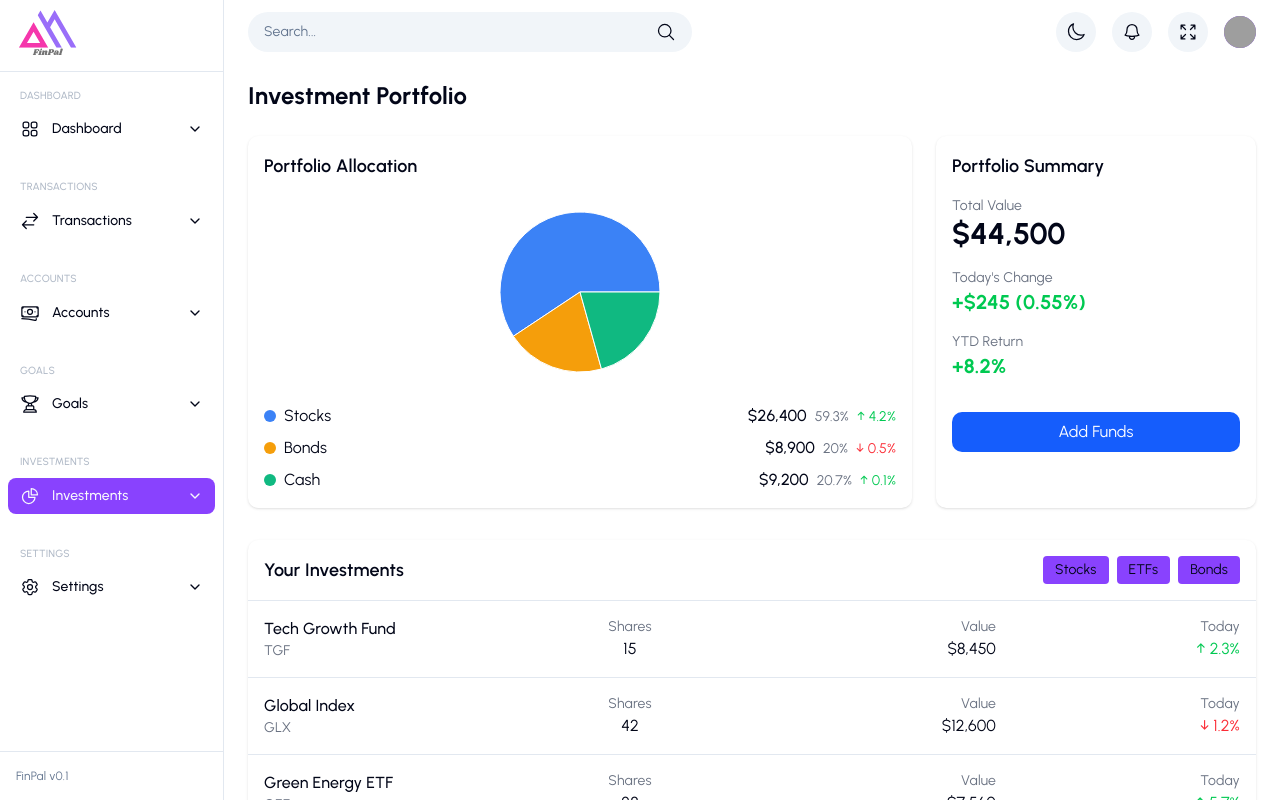
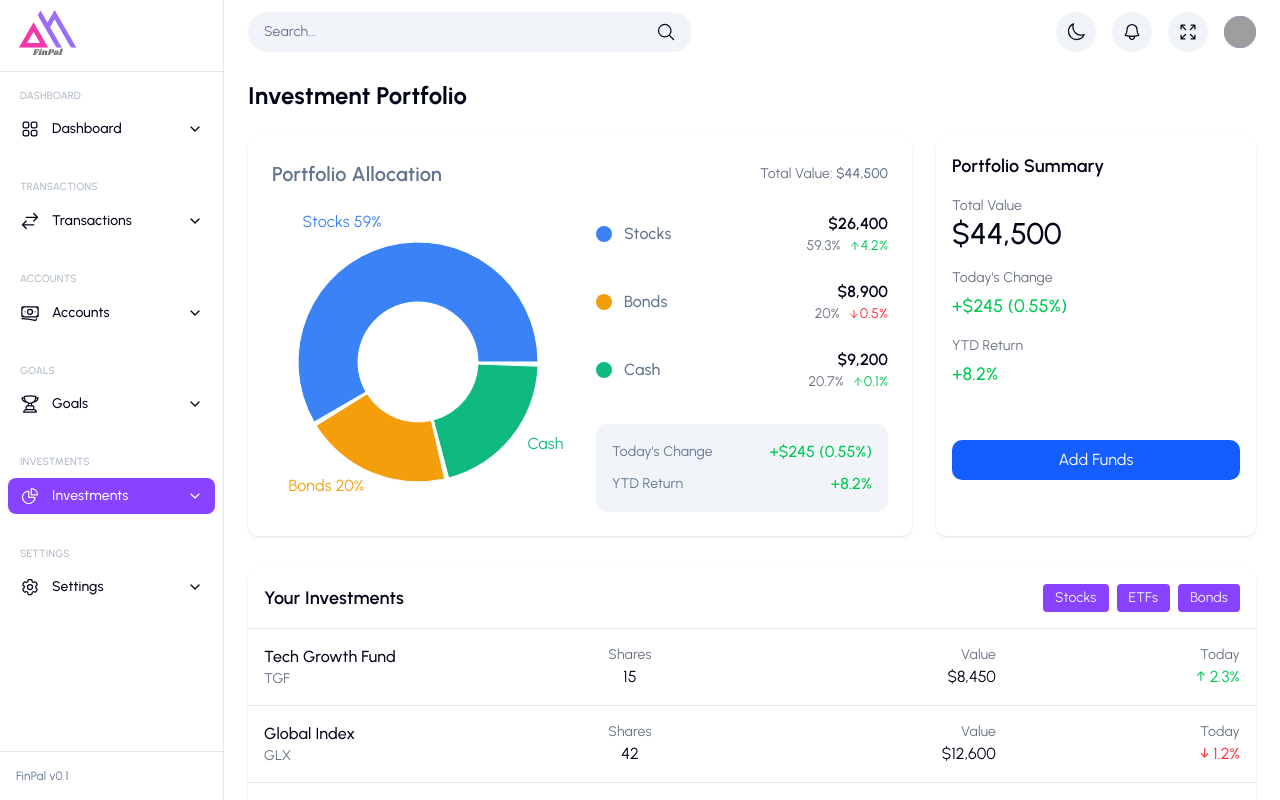
Before and after one commit to VictoryOmowumi/fobework-assessment, a React (Vite) app: page /investments in a window 1280 px wide. Shown: the top 800 px of the page. Built offline with nearby package versions, Linux system fonts and the light colour scheme; grey boxes are pictures that could not be loaded.

Commit message:
Updates the loader component to use the new design system

```diff
--- a/src/App.tsx
+++ b/src/App.tsx
@@ -1,6 +1,7 @@
 import {lazy, Suspense} from 'react'
 import { BrowserRouter as Router, Routes, Route } from 'react-router-dom'
 import MainLayout from './components/layout/MainLayout'
+import Loader from './components/layout/Loader'
 
 const Dashboard = lazy(() => import('./pages/Dashboard'))
 const Accounts = lazy(() => import('./pages/Accounts'))
@@ -13,7 +14,8 @@ const App = () => {
   return (
     <Router>
       <MainLayout>
-        <Suspense fallback={<div>Loading...</div>}>
+        <Suspense fallback={<Loader />}>
+          {/* Main Routes */}
           <Routes>
             <Route path="/" element={<Dashboard />} />
             <Route path="/accounts" element={<Accounts />} />
--- a/src/components/layout/Loader.tsx
+++ b/src/components/layout/Loader.tsx
@@ -1,8 +1,24 @@
-
 const Loader = () => {
   return (
-    <div>Loader</div>
-  )
-}
+    <div className="fixed inset-0 bg-accent bg-opacity-80 flex items-center justify-center z-50">
+      <div className="text-center">
+        {/* Animated spinner */}
+        <div className="relative w-20 h-20 mx-auto mb-4">
+          <div className="absolute inset-0 rounded-full border-4 border-t-indigo-500 border-r-indigo-300 border-b-indigo-500 border-l-indigo-300 animate-spin"></div>
+          <div className="absolute inset-2 rounded-full border-4 border-t-indigo-400 border-r-indigo-200 border-b-indigo-400 border-l-indigo-200 animate-spin animation-delay-200"></div>
+          <div className="absolute inset-4 rounded-full border-4 border-t-indigo-300 border-r-indigo-100 border-b-indigo-300 border-l-indigo-100 animate-spin animation-delay-400"></div>
+        </div>
 
-export default Loader
+        {/* Optional loading text */}
+        <p className="text-gray-600 font-medium">Loading your financial data...</p>
+
+        {/* Optional progress bar */}
+        <div className="w-48 h-1.5 bg-card rounded-full overflow-hidden mt-4 mx-auto">
+          <div className="h-full bg-indigo-500 animate-progress"></div>
+        </div>
+      </div>
+    </div>
+  );
+};
+
+export default Loader;
--- a/src/index.css
+++ b/src/index.css
@@ -262,3 +262,27 @@ input:focus, select:focus, textarea:focus {
   background: #1e2939 !important;
   border: none !important;
 }
+@keyframes spin {
+  to { transform: rotate(360deg); }
+}
+
+@keyframes progress {
+  0% { width: 0%; }
+  100% { width: 100%; }
+}
+
+.animate-spin {
+  animation: spin 1.5s linear infinite;
+}
+
+.animation-delay-200 {
+  animation-delay: 0.2s;
+}
+
+.animation-delay-400 {
+  animation-delay: 0.4s;
+}
+
+.animate-progress {
+  animation: progress 2s ease-in-out infinite;
+}
--- a/src/pages/Investments/index.tsx
+++ b/src/pages/Investments/index.tsx
@@ -1,90 +1,201 @@
-
-import { PieChart, Pie, Cell, ResponsiveContainer, Tooltip} from 'recharts';
-
-
+import { PieChart, Pie, Cell, ResponsiveContainer, Tooltip } from "recharts";
+import { ArrowUp, ArrowDown } from "lucide-react";
 const Investments = () => {
   // Dummy data
   const portfolio = {
     totalValue: 44500,
     allocation: [
-      { name: 'Stocks', value: 26400, percentage: 59.3, change: 4.2 },
-      { name: 'Bonds', value: 8900, percentage: 20.0, change: -0.5 },
-      { name: 'Cash', value: 9200, percentage: 20.7, change: 0.1 },
+      { name: "Stocks", value: 26400, percentage: 59.3, change: 4.2 },
+      { name: "Bonds", value: 8900, percentage: 20.0, change: -0.5 },
+      { name: "Cash", value: 9200, percentage: 20.7, change: 0.1 },
     ],
   };
 
   const investments = [
-    { id: 1, name: 'Tech Growth Fund', symbol: 'TGF', shares: 15, value: 8450, change: 2.3 },
-    { id: 2, name: 'Global Index', symbol: 'GLX', shares: 42, value: 12600, change: -1.2 },
-    { id: 3, name: 'Green Energy ETF', symbol: 'GEE', shares: 28, value: 7560, change: 5.7 },
-    { id: 4, name: 'Dividend Aristocrats', symbol: 'DVA', shares: 35, value: 5890, change: 0.8 },
+    {
+      id: 1,
+      name: "Tech Growth Fund",
+      symbol: "TGF",
+      shares: 15,
+      value: 8450,
+      change: 2.3,
+    },
+    {
+      id: 2,
+      name: "Global Index",
+      symbol: "GLX",
+      shares: 42,
+      value: 12600,
+      change: -1.2,
+    },
+    {
+      id: 3,
+      name: "Green Energy ETF",
+      symbol: "GEE",
+      shares: 28,
+      value: 7560,
+      change: 5.7,
+    },
+    {
+      id: 4,
+      name: "Dividend Aristocrats",
+      symbol: "DVA",
+      shares: 35,
+      value: 5890,
+      change: 0.8,
+    },
   ];
+
+  const colors = ["#3B82F6", "#F59E0B", "#10B981", "#EF4444", "#6366F1"];
 
   return (
     <div className="space-y-6">
       <h1 className="text-2xl font-bold mb-6">Investment Portfolio</h1>
 
       <div className="grid gap-6 grid-cols-1  md:grid-cols-3 mb-8">
-        <div className="bg-card rounded-lg shadow p-4 col-span-2">
-          <h2 className="font-semibold text-lg mb-4">Portfolio Allocation</h2>
-          <div className="flex items-center justify-center h-48">
-            {/* Placeholder for pie chart - would be replaced with actual chart component */}
+        <div className="bg-card rounded-lg shadow p-6 col-span-2">
+          <div className="flex justify-between items-center mb-6">
+            <h2 className="text-xl font-semibold text-muted-foreground">
+              Portfolio Allocation
+            </h2>
+            <div className="text-sm text-gray-500">
+              Total Value:{" "}
+              <span className="font-medium text-muted-foreground">
+                ${portfolio.totalValue.toLocaleString()}
+              </span>
+            </div>
+          </div>
+
+          <div className="flex flex-col lg:flex-row gap-8">
+            {/* Chart Container - Left Side */}
+            <div className="flex-1 min-h-[300px] flex items-center justify-center w-full">
               <ResponsiveContainer width="100%" height="100%">
                 <PieChart>
-                <Pie data={portfolio.allocation} dataKey="value" nameKey="name" cx="50%" cy="50%" outerRadius={80}>
-                  {portfolio.allocation.map((entry, index) => (
-                    <Cell key={`cell-${index}`} fill={index === 0 ? '#3B82F6' : index === 1 ? '#F59E0B' : '#10B981'} />
+                  <Pie
+                    data={portfolio.allocation}
+                    dataKey="value"
+                    nameKey="name"
+                    cx="50%"
+                    cy="50%"
+                    outerRadius={120}
+                    innerRadius={60}
+                    paddingAngle={2}
+                    label={({ name, percent }) =>
+                      `${name} ${(percent * 100).toFixed(0)}%`
+                    }
+                    labelLine={false}
+                  >
+                    {portfolio.allocation.map((_, index) => (
+                      <Cell
+                        key={`cell-${index}`}
+                        fill={colors[index % colors.length]}
+                      />
                     ))}
                   </Pie>
-                <Tooltip formatter={(value) => `$${value.toLocaleString()}`} />
-
+                  <Tooltip
+                    formatter={(value) => [
+                      `$${value.toLocaleString()}`,
+                      "Value",
+                    ]}
+                    contentStyle={{
+                      borderRadius: "8px",
+                      border: "none",
+                      boxShadow: "0 4px 6px rgba(0, 0, 0, 0.1)",
+                    }}
+                  />
                 </PieChart>
               </ResponsiveContainer>
+            </div>
 
-
-          </div>
-          <div className="mt-4 grid gap-2">
-            {portfolio.allocation.map(item => (
-              <div key={item.name} className="flex justify-between">
-                <div className="flex items-center">
+            {/* Legend and Details - Right Side */}
+            <div className="flex-1">
+              <div className="space-y-6">
+                {portfolio.allocation.map((item) => (
                   <div
-                    className="w-3 h-3 rounded-full mr-2"
+                    key={item.name}
+                    className="flex items-center justify-between"
+                  >
+                    {/* Color indicator and name */}
+                    <div className="flex items-center gap-3">
+                      <div
+                        className="w-4 h-4 rounded-full"
                         style={{
-                      backgroundColor: item.name === 'Stocks' ? '#3B82F6' :
-                                      item.name === 'Bonds' ? '#F59E0B' : '#10B981'
+                          backgroundColor:
+                            item.name === "Stocks"
+                              ? "#3B82F6"
+                              : item.name === "Bonds"
+                              ? "#F59E0B"
+                              : "#10B981",
                         }}
                       ></div>
-                  <span>{item.name}</span>
+                      <span className="font-medium text-muted-foreground">
+                        {item.name}
+                      </span>
                     </div>
+
+                    {/* Values and change */}
                     <div className="text-right">
-                  <span className="font-medium">${item.value.toLocaleString()}</span>
-                  <span className="ml-2 text-sm text-gray-500">{item.percentage}%</span>
-                  <span className={`ml-2 text-sm ${item.change >= 0 ? 'text-green-500' : 'text-red-500'}`}>
-                    {item.change >= 0 ? '↑' : '↓'} {Math.abs(item.change)}%
+                      <div className="font-semibold">
+                        ${item.value.toLocaleString()}
+                      </div>
+                      <div className="flex items-center justify-end gap-2 text-sm">
+                        <span className="text-gray-500">
+                          {item.percentage}%
                         </span>
+                        <span
+                          className={`inline-flex items-center ${
+                            item.change >= 0 ? "text-green-500" : "text-red-500"
+                          }`}
+                        >
+                          {item.change >= 0 ? (
+                            <ArrowUp className="w-3 h-3" />
+                          ) : (
+                            <ArrowDown className="w-3 h-3" />
+                          )}
+                          {Math.abs(item.change)}%
+                        </span>
+                      </div>
                     </div>
                   </div>
                 ))}
               </div>
+
+              {/* Performance summary */}
+              <div className="mt-8 p-4 bg-accent rounded-lg">
+                <div className="flex justify-between items-center">
+                  <span className="text-sm text-muted-foreground">Today's Change</span>
+                  <span className="font-medium text-green-500">
+                    +$245 (0.55%)
+                  </span>
+                </div>
+                <div className="flex justify-between items-center mt-2">
+                  <span className="text-sm text-muted-foreground">YTD Return</span>
+                  <span className="font-medium text-green-500">+8.2%</span>
+                </div>
+              </div>
+            </div>
+          </div>
         </div>
 
-        <div className="bg-card rounded-lg shadow p-4">
+        <div className="bg-card shadow rounded-lg p-4">
           <h2 className="font-semibold text-lg mb-4">Portfolio Summary</h2>
           <div className="space-y-4">
             <div>
               <p className="text-gray-500 text-sm">Total Value</p>
-              <p className="text-3xl font-bold">${portfolio.totalValue.toLocaleString()}</p>
+              <p className="text-3xl font-medium">
+                ${portfolio.totalValue.toLocaleString()}
+              </p>
             </div>
             <div>
-              <p className="text-gray-500 text-sm">Today's Change</p>
-              <p className="text-xl font-bold text-green-500">+$245 (0.55%)</p>
+              <p className="text-gray-500 text-sm mb-1">Today's Change</p>
+              <p className="text-lg font-medium text-green-500">+$245 (0.55%)</p>
             </div>
             <div>
-              <p className="text-gray-500 text-sm">YTD Return</p>
-              <p className="text-xl font-bold text-green-500">+8.2%</p>
+              <p className="text-gray-500 text-sm mb-1">YTD Return</p>
+              <p className="text-lg font-medium text-green-500">+8.2%</p>
             </div>
             <div className="pt-4">
-              <button className="w-full bg-blue-600 text-white py-2 rounded-lg hover:bg-blue-700 transition">
+              <button className="w-full mt-5 bg-blue-600 text-white py-2 rounded-lg hover:bg-blue-700 transition">
                 Add Funds
               </button>
             </div>
@@ -96,15 +207,24 @@ const Investments = () => {
         <div className="p-4 border-b flex justify-between items-center">
           <h2 className="font-semibold text-lg">Your Investments</h2>
           <div className="flex space-x-2">
-            <button className="px-3 py-1 text-sm bg-primary rounded hover:bg-primary">Stocks</button>
-            <button className="px-3 py-1 text-sm bg-primary rounded hover:bg-primary">ETFs</button>
-            <button className="px-3 py-1 text-sm bg-primary rounded hover:bg-primary">Bonds</button>
+            <button className="px-3 py-1 text-sm bg-primary rounded hover:bg-primary text-accent">
+              Stocks
+            </button>
+            <button className="px-3 py-1 text-sm bg-primary rounded hover:bg-primary text-accent">
+              ETFs
+            </button>
+            <button className="px-3 py-1 text-sm bg-primary rounded hover:bg-primary text-accent">
+              Bonds
+            </button>
           </div>
         </div>
 
         <div className="divide-y">
-          {investments.map(investment => (
-            <div key={investment.id} className="p-4 hover:bg-background grid grid-cols-3 md:grid-cols-4">
+          {investments.map((investment) => (
+            <div
+              key={investment.id}
+              className="p-4 hover:bg-background grid grid-cols-3 md:grid-cols-4"
+            >
               <div>
                 <p className="font-medium">{investment.name}</p>
                 <p className="text-sm text-gray-500">{investment.symbol}</p>
@@ -119,8 +239,13 @@ const Investments = () => {
               </div>
               <div className="text-right hidden md:block">
                 <p className="text-gray-500 text-sm">Today</p>
-                <p className={investment.change >= 0 ? 'text-green-500' : 'text-red-500'}>
-                  {investment.change >= 0 ? '↑' : '↓'} {Math.abs(investment.change)}%
+                <p
+                  className={
+                    investment.change >= 0 ? "text-green-500" : "text-red-500"
+                  }
+                >
+                  {investment.change >= 0 ? "↑" : "↓"}{" "}
+                  {Math.abs(investment.change)}%
                 </p>
               </div>
             </div>
```
Lines whose indentation alone changed are shown as unchanged.
